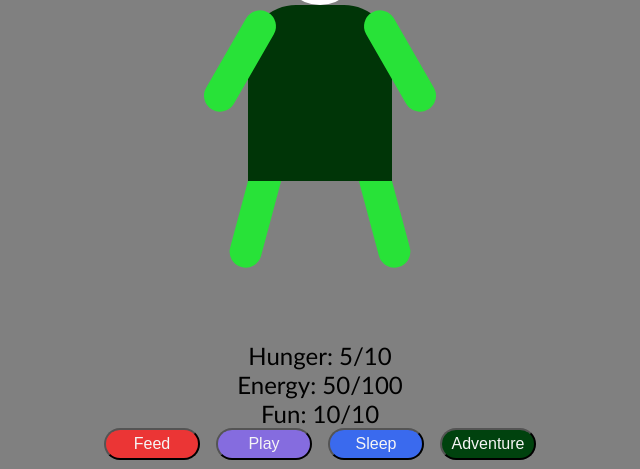
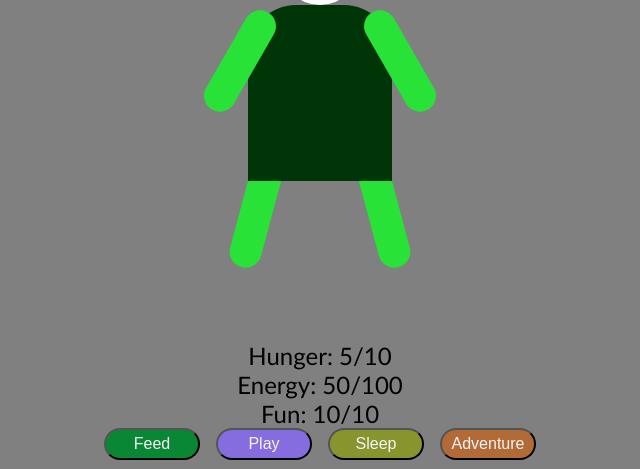
Before and after one commit to Officialw0z/Toto-the-turtle, a plain HTML site: page index.html in a window 1280 px wide. Shown: the part 331-800 px from the top of the page, without its empty margins (320-960 px from the left). Drawn offline with Linux system fonts and the light colour scheme.

Commit message:
update på css

```diff
--- a/styles.css
+++ b/styles.css
@@ -145,7 +145,7 @@ body {
 
 .buttons__feed {
     width: 6rem;
-    background-color: rgb(235, 53, 53);
+    background-color: rgb(9, 135, 53);
     font-size: 100%;
     color: whitesmoke;
     cursor: pointer;
@@ -163,7 +163,7 @@ body {
 
 .buttons__sleep {
     width: 6rem;
-    background-color: rgb(58, 106, 238);
+    background-color: rgb(136, 148, 46);
     font-size: 100%;
     color: whitesmoke;
     cursor: pointer;
@@ -172,7 +172,7 @@ body {
 
 .buttons__adventure {
     width: 6rem;
-    background-color: rgb(0, 66, 14);
+    background-color: rgb(178, 106, 54);
     font-size: 100%;
     color: whitesmoke;
     cursor: pointer;
```
